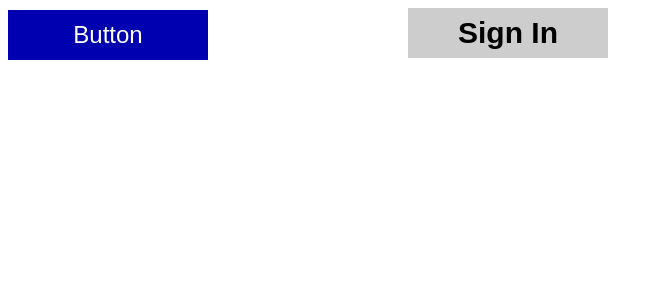
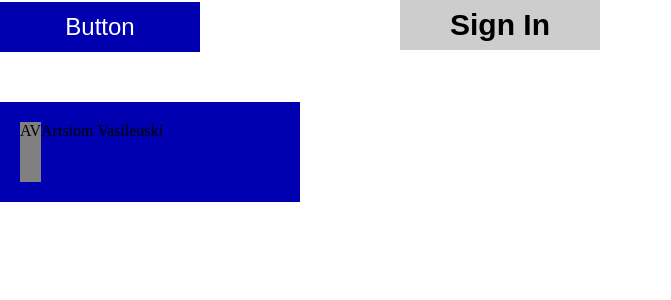
Before and after one commit to vasileuski/ts-react-course, a React (Create React App) app in the folder hw-5/: page / in a window 1280 px wide. Shown: the top 300 px of the page, without its empty margins (0-671 px from the left). Built offline with nearby package versions, Linux system fonts and the light colour scheme.

Commit message:
add: new task

```diff
--- a/hw-5/src/App.tsx
+++ b/hw-5/src/App.tsx
@@ -1,6 +1,8 @@
-import React, {useState} from 'react';
-import {Button} from './components/Button'
-import {Signin} from './components/Signin'
+import React, { useState } from "react";
+import "./index.css";
+import { Button } from "./components/Button";
+import { Signin } from "./components/Signin";
+import { User } from "./components/User";
 
 export const App = () => {
   const [value, setValue] = useState(false);
@@ -8,8 +10,9 @@ export const App = () => {
 
   return (
     <div>
-      <Button content="Button" onClick={handleClickValue} isDisabled={value}/>
-      <Signin text="Sign In"/>
+      <Button content="Button" onClick={handleClickValue} isDisabled={value} />
+      <Signin text="Sign In" />
+      <User username="Artsiom Vasileuski" />
     </div>
-  )
-}
+  );
+};
--- /dev/null
+++ b/hw-5/src/components/User/index.tsx
@@ -0,0 +1,18 @@
+import React from "react";
+import style from "./style.module.css";
+
+interface User {
+  username: string;
+}
+
+export const User = (props: User) => {
+  const fullName = props.username.split(" ");
+  const firstLastName = fullName[0][0].concat(fullName[1][0]);
+
+  return (
+    <div className={style.card}>
+      <p className={style.card__letters}>{firstLastName}</p>
+      <p className={style.card__fullname}>{props.username}</p>
+    </div>
+  );
+};
--- /dev/null
+++ b/hw-5/src/components/User/style.module.css
@@ -0,0 +1,12 @@
+.card {
+  display: flex;
+  width: 300px;
+  height: 100px;
+  background: rgb(0, 0, 176);
+  margin-top: 50px;
+  padding: 20px;
+}
+
+.card__letters {
+  background: gray;
+}
--- a/hw-5/src/index.css
+++ b/hw-5/src/index.css
@@ -1,4 +1,5 @@
 * {
+  box-sizing: border-box;
   margin: 0;
   padding: 0;
 }
```
Also changed, not shown: hw-5/src/components/Button/index.tsx (+15 -9 lines), hw-5/src/components/Signin/index.tsx (+5 -7 lines).
